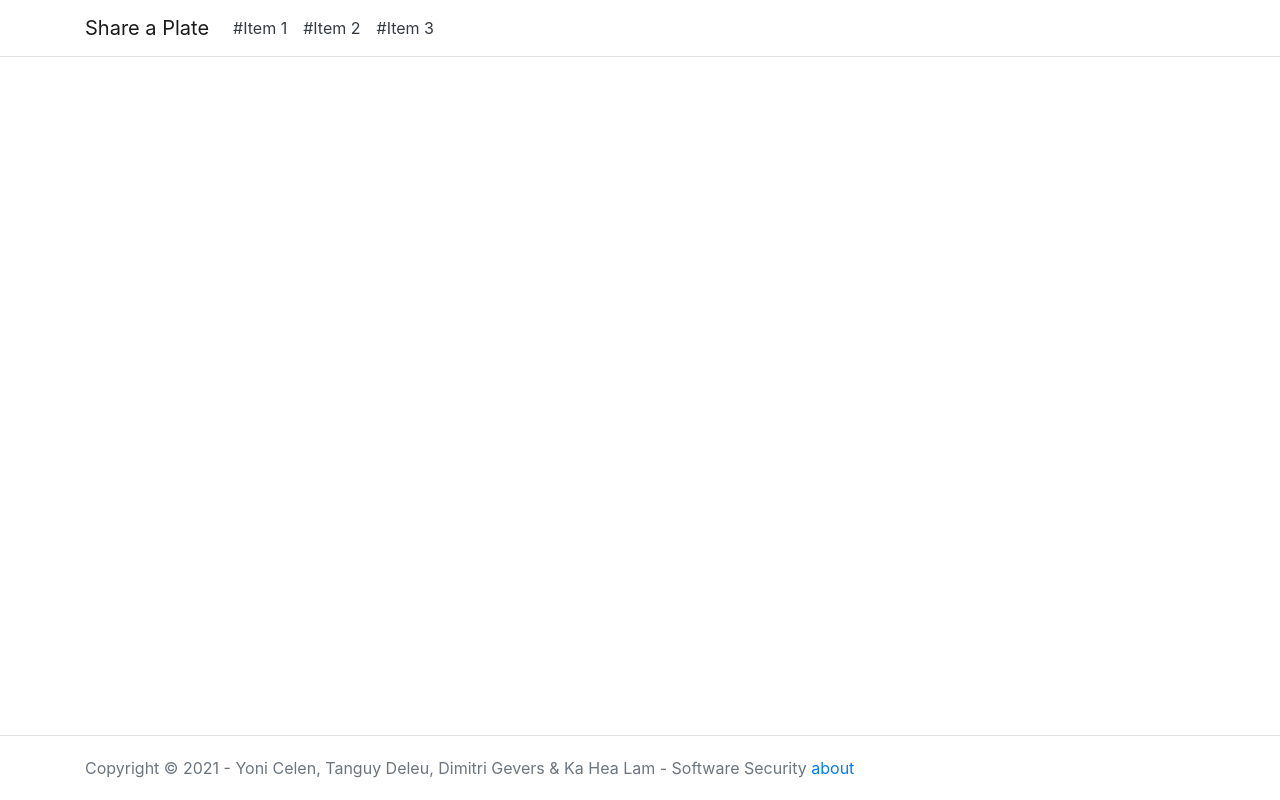
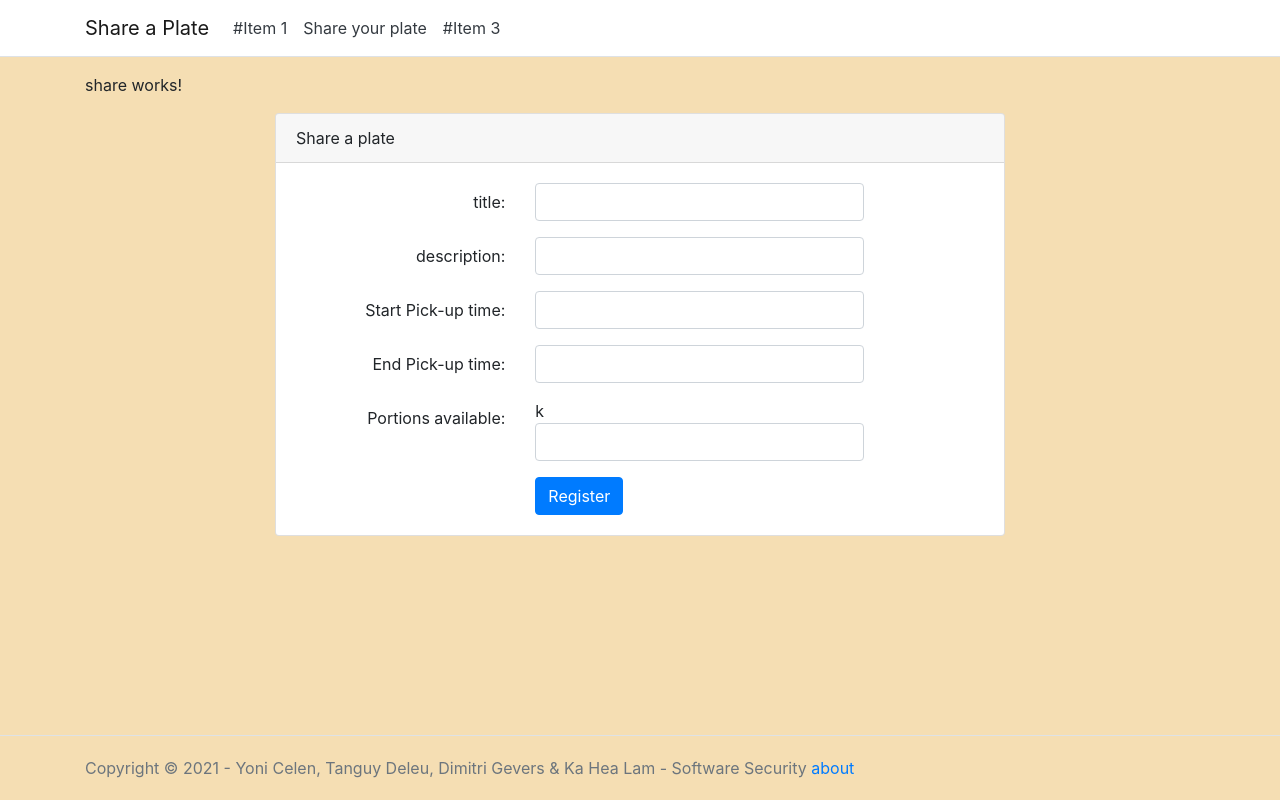
Before and after one commit to EHB-TI/web-app-digital-dream-team, an Angular app in the folder Frontend/Share-Plate/: page /share in a window 1280 px wide. Before the commit this address led to /. Built offline with nearby package versions, Linux system fonts and the light colour scheme.

Commit message:
added share component to enter a plate for sharing

```diff
--- a/Frontend/Share-Plate/src/app/components/header/header.component.html
+++ b/Frontend/Share-Plate/src/app/components/header/header.component.html
@@ -12,7 +12,7 @@
                   <a class="nav-link text-dark" routerLink="/">#Item 1</a>
               </li>
               <li class="nav-item">
-                  <a class="nav-link text-dark" routerLink="/">#Item 2</a>
+                  <a class="nav-link text-dark" routerLink="/share">Share your plate</a>
               </li>
               <li class="nav-item">
                   <a class="nav-link text-dark" routerLink="/">#Item 3</a>
--- a/Frontend/Share-Plate/src/app/components/plates/plates.component.css
+++ b/Frontend/Share-Plate/src/app/components/plates/plates.component.css
@@ -0,0 +1,3 @@
+div {
+  text-align: center;
+}
--- a/Frontend/Share-Plate/src/app/components/plates/plates.component.html
+++ b/Frontend/Share-Plate/src/app/components/plates/plates.component.html
@@ -1,3 +1,13 @@
+
+<div>
+  <h1>Stop wasting food!</h1>
+  <h3>Share or pick a plate here</h3>
+
+
+  <a class="btn btn-lg btn-primary" routerLink="/share">share now</a>
+</div>
+
+
 <!--
 <app-plate
 *ngFor="let plate of plates"
--- /dev/null
+++ b/Frontend/Share-Plate/src/app/components/share/share.component.html
@@ -0,0 +1,87 @@
+<p>share works!</p>
+<div class="row justify-content-center">
+  <div class="col-md-8">
+    <div class="card">
+      <div class="card-header">Share a plate</div>
+      <div class="card-body">
+
+        <form (ngSubmit)="onSubmit()">
+
+          <div class="form-group row">
+            <label for="title" class="col-md-4 col-form-label text-md-right">
+              title:
+            </label>
+            <div class="col-md-6">
+              <input id="title" class="form-control" type="text" name="title" [(ngModel)]="title" />
+            </div>
+          </div>
+
+          <div class="form-group row">
+            <label for="description" class="col-md-4 col-form-label text-md-right">
+              description:
+            </label>
+            <div class="col-md-6">
+              <input id="description" class="form-control" type="text" name="description" [(ngModel)]="description" />
+            </div>
+          </div>
+
+          <div class="form-group row">
+            <label for="pickuptime" class="col-md-4 col-form-label text-md-right">
+              Start  Pick-up time:
+            </label>
+            <div class="col-md-6">
+              <input id="pickuptime" class="form-control" type="text" name="pickuptime" [(ngModel)]="pickuptime" />
+            </div>
+          </div>
+
+          <div class="form-group row">
+            <label for="endpickuptime" class="col-md-4 col-form-label text-md-right">
+              End Pick-up time:
+            </label>
+            <div class="col-md-6">
+              <input id="endpickuptime" class="form-control" type="text" name="endpickuptime" [(ngModel)]="endpickuptime" />
+            </div>
+          </div>
+
+          <div class="form-group row">
+            <label for="portionsavailable" class="col-md-4 col-form-label text-md-right">
+              Portions available:
+            </label>
+            <div class="col-md-6">k
+              <input id="portionsavailable" class="form-control" type="number" name="portionsavailable" [(ngModel)]="portionsavailable" />
+            </div>
+          </div>
+
+          <!-- <div class="form-group row"> -->
+            <!-- <label for="createduser" class="col-md-4 col-form-label text-md-right">
+              endpickuptime:
+            </label> -->
+
+            <!-- <div class="col-md-6">
+              <input id="createduser" class="form-control" type="hidden" name="createduser" [(ngModel)]="createduser" />
+            </div>
+          </div> -->
+
+           <!-- <div class="form-group row"> -->
+            <!-- <label for="createduser" class="col-md-4 col-form-label text-md-right">
+              endpickuptime:
+            </label> -->
+
+            <!-- <div class="col-md-6">
+              <input id="createduser" class="form-control" type="hidden" name="createduser" [(ngModel)]="createduser" />
+            </div>
+          </div> -->
+
+
+          <div class="form-group row mb-0">
+            <div class="col-md-6 offset-md-4">
+              <button type=submit class="btn btn-primary">
+                Register
+              </button>
+            </div>
+          </div>
+        </form>
+      </div>
+    </div>
+  </div>
+</div>
--- /dev/null
+++ b/Frontend/Share-Plate/src/app/components/share/share.component.ts
@@ -0,0 +1,60 @@
+import { Component, OnInit } from '@angular/core';
+import { User } from '../../models/User';
+import { Plate } from '../../models/Plate';
+import { ApiService } from 'src/app/services/api.service';
+import { Router } from '@angular/router';
+
+@Component({
+  selector: 'app-share',
+  templateUrl: './share.component.html',
+  styleUrls: ['./share.component.css']
+})
+export class ShareComponent implements OnInit {
+  title! : string;
+  description!: string;
+  pickuptime!: string;
+  endpickuptime!: string;
+  portionsavailable!: string;
+  createduser!: number;
+  pickupuser!: number[];
+
+  constructor(private apiService: ApiService, private router: Router) { }
+
+  ngOnInit(): void {
+  }
+
+  onSubmit() {
+    if (!this.title) {
+      alert('Please enter a title.');
+      return;
+    }
+    if (!this.pickuptime) {
+      alert('Please enter a time when your plate is ready for pick-up.');
+      return;
+    }if (!this.endpickuptime) {
+      alert('Please enter end hour for pick-up.');
+      return;
+    }if (!this.portionsavailable) {
+      alert('Please enter the number of portions available.');
+      return;
+    }
+
+    const newPlate: Plate = {
+      title: this.title,
+      description: this.description,
+      pickuptime: this.pickuptime,
+      endpickuptime: this.endpickuptime,
+      portionsavailable: Number(this.portionsavailable),
+      createduser : this.createduser,
+      pickupuser: []
+
+    }
+
+    this.apiService.addPlate(newPlate).subscribe();
+    console.log(newPlate);
+
+    this.router.navigate(['/plates']);
+  }
+
+
+}
--- a/Frontend/Share-Plate/src/app/services/api.service.ts
+++ b/Frontend/Share-Plate/src/app/services/api.service.ts
@@ -34,7 +34,7 @@ export class ApiService {
 
   // PLATE METHODS
   getPlates(): Observable<Plate[]> {
-    const url = this.apiUrl + '/plates/';
+    const url = `${this.apiUrl}/plates`;
     return this.client.get<Plate[]>(url);
   }
 
--- a/Frontend/Share-Plate/src/index.html
+++ b/Frontend/Share-Plate/src/index.html
@@ -5,6 +5,13 @@
   <title>SharePlate</title>
   <base href="/">
   <meta name="viewport" content="width=device-width, initial-scale=1">
+  <meta name="keywords"
+          content="Share-a-plate, Erasmus, EhB, security, angular, java, spring, Yoni Celen, Tanguy Deleu, Ka Hea Lam, Dimitri Gevers" />
+    <meta name="description"
+          content="The Share-a-plate app enables local community members to share leftovers.
+                  Made as final project for the software security course,
+                  part of the bachelor applied IT science program of Erasmus Brussels" />
+    <meta name="author" content="Yoni Celen, Tanguy Deleu, Ka Hea Lam & Dimitri Gevers" />
   <link rel="icon" type="image/x-icon" href="favicon.ico">
   <link rel="stylesheet" href="../node_modules/bootstrap/dist/css/bootstrap.css">
 </head>
--- a/Frontend/Share-Plate/src/styles.css
+++ b/Frontend/Share-Plate/src/styles.css
@@ -1 +1,4 @@
 /* You can add global styles to this file, and also import other style files */
+body {
+  background-color: wheat;
+}
```
Also changed, not shown: Frontend/Share-Plate/src/app/app.module.ts (+8 -2 lines), Frontend/Share-Plate/src/app/components/plate/plate.component.html (line endings or trailing spaces), Frontend/Share-Plate/src/app/components/share/share.component.css (added), 1 other file (tests, documents, lock files or other folders).
